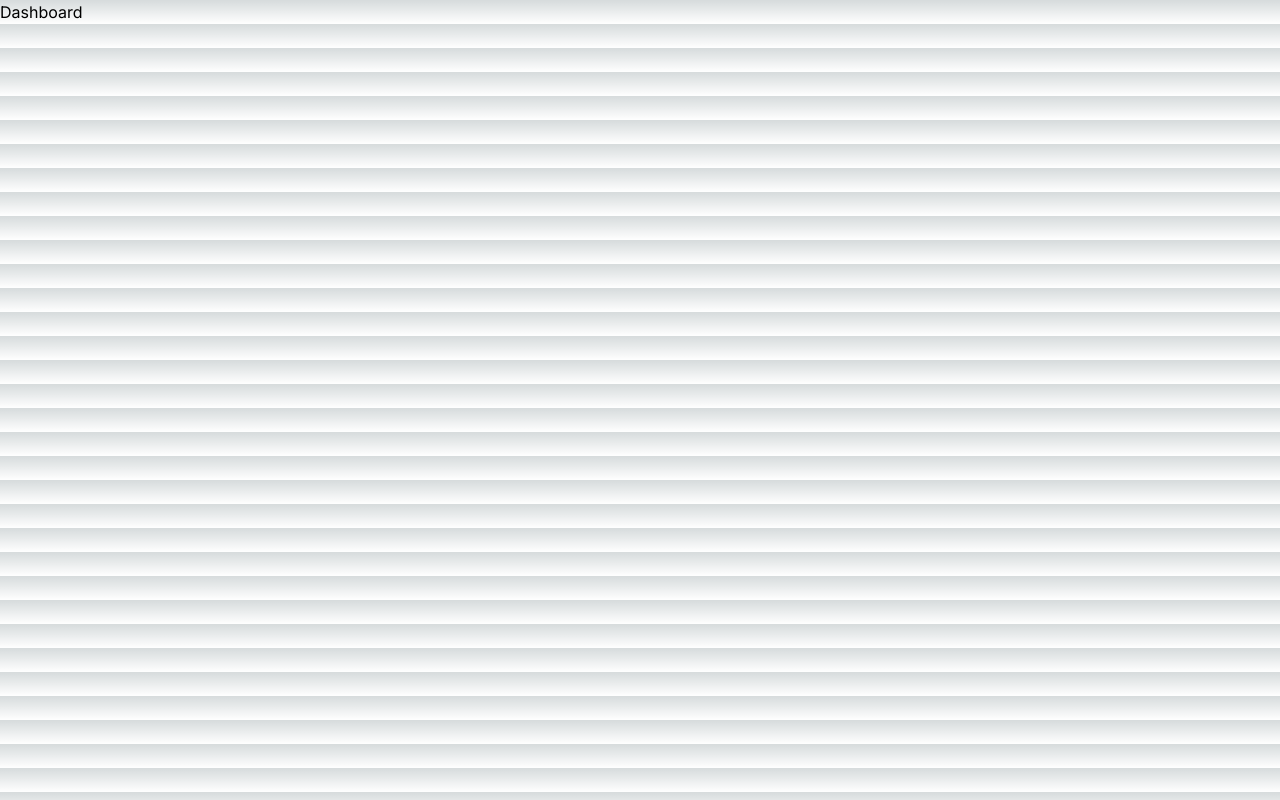
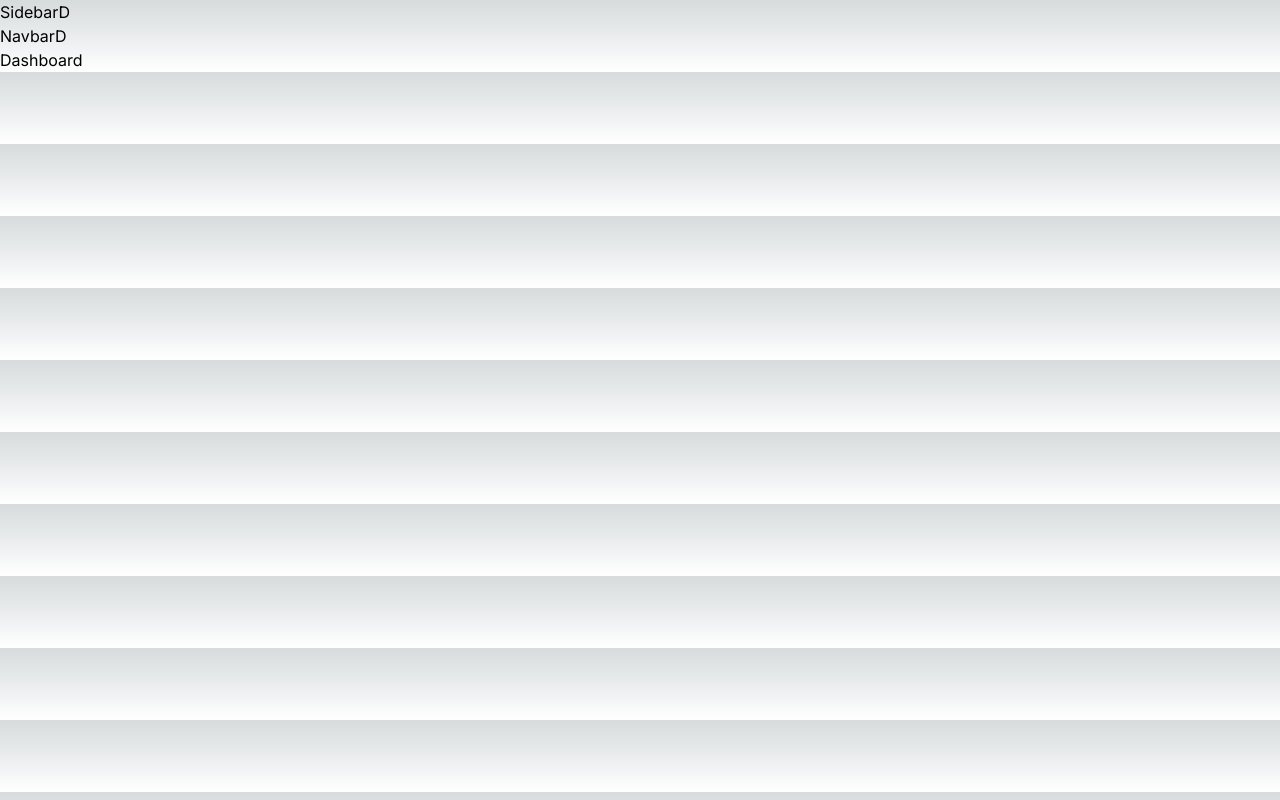
Before and after one commit to meysam-gheitasi/admin-dashboard-responsive, a Next.js app: page /dashboard in a window 1280 px wide. Built offline with nearby package versions, Linux system fonts and the light colour scheme.

Commit message:
Developing the structure of the layout page related to the dashboard pages folder

```diff
--- /dev/null
+++ b/app/(pages)/dashboard/layout.tsx
@@ -0,0 +1,21 @@
+import NavbarD from "@/app/components/ui/dashboard/navbar/NavbarD";
+import SidebarD from "@/app/components/ui/dashboard/sidebar/SidebarD";
+
+
+export default function layout({ children }) {
+  return (
+    <div>
+        <div className="">
+            <SidebarD />
+        </div>
+        <div className="">
+            <div>
+            <NavbarD />
+            </div>
+            <div className="">
+                {children}
+            </div>
+        </div>
+    </div>
+  )
+}
```
